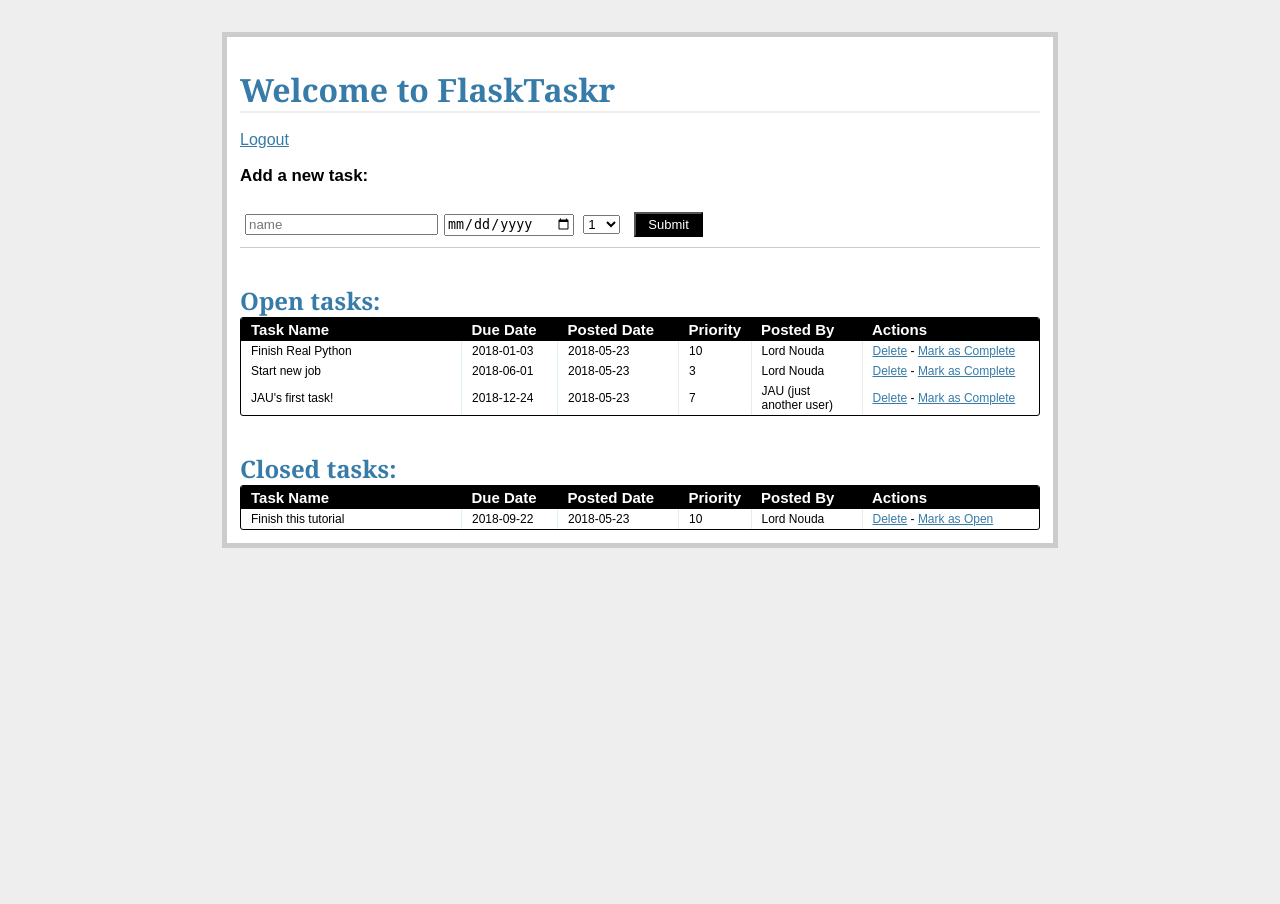
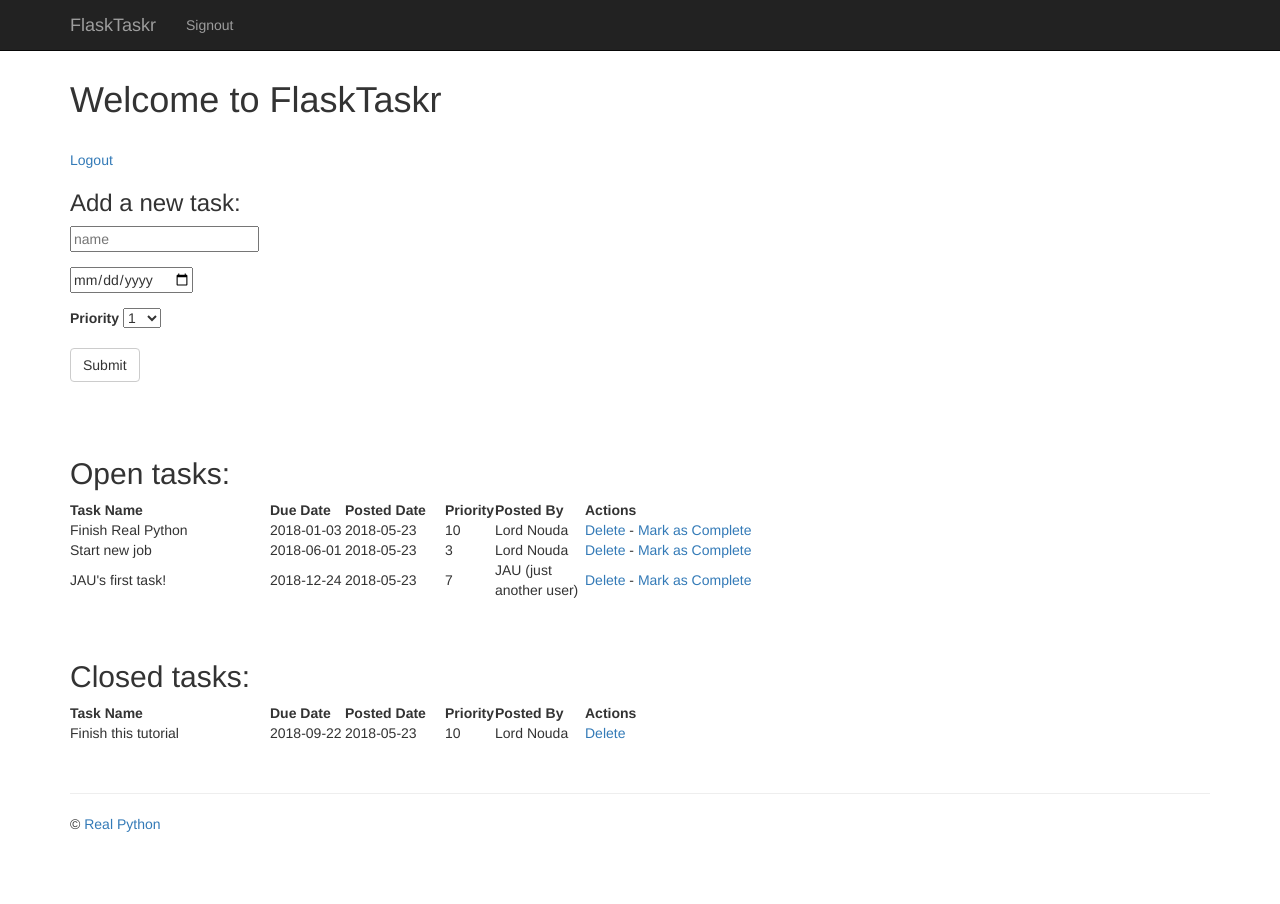
Before and after one commit to LordNouda/FlaskTaskr, a Flask app: page /tasks/ in a window 1280 px wide. Before the commit the page ends 548 px from the top, so only its background shows below. Run offline with Flask 2, Linux system fonts and the light colour scheme; a user stored in the database is signed in; data comes from the database, SQL or seed files in the repository; both versions use the stored data as it was after the commit; some libraries are stand-ins or nearby versions.

Commit message:
Template update
Updated html templates and css to make everything more beautiful.

```diff
--- a/project/requirements.txt
+++ b/project/requirements.txt
@@ -1,10 +1,12 @@
 click==6.7
+coverage==4.5.1
 Flask==1.0.2
 Flask-SQLAlchemy==2.3.2
 Flask-WTF==0.14.2
 itsdangerous==0.24
 Jinja2==2.10
 MarkupSafe==1.0
+nose==1.3.7
 SQLAlchemy==1.2.7
 Werkzeug==0.14.1
 WTForms==2.1
--- a/project/static/css/main.css
+++ b/project/static/css/main.css
@@ -1,146 +1,16 @@
 body {
-  font-family: sans-serif;
-  background: #eee;
+    padding: 60px 0;
+    background: #ffffff;
 }
 
-a, h1, h2 {
-  color: #377BA8;
+.footer {
+    padding-top: 30px;
 }
-
-h1, h2 {
-  font-family: 'Georgia', serif;
-  margin: 0;
-}
-
-h1 {
-  border-bottom: 2px solid #eee;
-}
-
-h2 {
-  font-size: 1.5em;
-}
-
-label {
-  display: block;
-  font-weight: bold;
-}
-
-.page {
-  margin: 2em auto;
-  width: 50em;
-  border: 5px solid #ccc;
-  padding: 0.8em;
-  background: white;
-}
-
-.entries {
-  list-style: none;
-  margin: 0;
-  padding: 0;
-}
-
-.entries li {
-  margin: 0.8em 1.2em;
-}
-
-.entries li h2 {
-  margin-left: -1em;
-}
-
-.add-task {
-  font-size: 0.9em;
-  border-bottom: 1px solid #ccc;
-}
-.add-task dl {
-  font-weight: bold;
-}
-
-.metanav {
-  text-align: right;
-  font-size: 0.8em;
-  padding: 0.3em;
-  margin-bottom: 1em;
-  background: #fafafa;
-}
-
-.flash {
-  background: #CEE5F5;
-  padding: 0.5em;
-}
-
 .error {
-  color: red;
-  font-size: .8em;
-  background-color: #ffffff;
+    color: red;
+    font-size: .8em;
 }
 
 .input-group {
-  margin-bottom: 15px;
+    margin: 15px 0;
 }
-
-.inline-form .input-group {
-    display: inline-block;
-    margin: 10px 5px;
-}
-
-.input-group input {
-    width: 100%;
-}
-
-.datagrid table {
-  border-collapse: collapse;
-  text-align: left;
-  width: 100%;
-}
-
-.datagrid {
-  background: #fff;
-  overflow: hidden;
-  border: 1px solid #000000;
-  border-radius: 3px;
-}
-
-.datagrid table td, .datagrid table th {
-  padding: 3px 10px;
-}
-
-.datagrid table thead th {
-  background-color:#000000;
-  color:#FFFFFF;
-  font-size: 15px;
-  font-weight: bold;
-}
-.datagrid table thead th:first-child {
-  border: none;
-}
-
-.datagrid table tbody td {
-  color: #000000;
-  border-left: 1px solid #E1EEF4;
-  font-size: 12px;
-  font-weight: normal;
-}
-
-.datagrid table tbody .alt td {
-  background: #E1EEF4;
-  color: #000000;
-}
-
-.datagrid table tbody td:first-child {
-  border-left: none;
-}
-
-.datagrid table tbody tr:last-child td {
-  border-bottom: none;
-}
-
-.button {
-  background-color:#000;
-  display:inline-block;
-  color:#ffffff;
-  font-size:13px;
-  padding:3px 12px;
-  margin: 0;
-  text-decoration:none;
-  position:relative;
-}
--- a/project/templates/_base.html
+++ b/project/templates/_base.html
@@ -1,30 +1,64 @@
 <!DOCTYPE html>
-<html lang="en" dir="ltr">
+<html lang="en">
   <head>
     <meta charset="utf-8">
-        <title>Welcome to FlaskTaskr!!</title>
+    <meta http-equiv="X-UA-Compatible" content="IE=edge">
+    <meta name="viewport" content="width=device-width, initial-scale=1">
+    <meta name="description" content="">
+    <meta name="author" content="">
+    <title>Welcome to FlaskTaskr!!!</title>
+    <!-- styles -->
+    <link href="//maxcdn.bootstrapcdn.com/bootswatch/3.3.4/yeti/bootstrap.min.css" rel="stylesheet">
     <link rel="stylesheet" href="{{ url_for('static', filename='css/main.css') }}">
   </head>
   <body>
-        <div class="page">
+
+    <div class="navbar navbar-inverse navbar-fixed-top" role="navigation">
+      <div class="container">
+        <div class="navbar-header">
+          <button type="button" class="navbar-toggle" data-toggle="collapse" data-target=".navbar-collapse">
+            <span class="sr-only">Toggle navigation</span>
+            <span class="icon-bar"></span>
+            <span class="icon-bar"></span>
+            <span class="icon-bar"></span>
+          </button>
+          <a class="navbar-brand" href="/">FlaskTaskr</a>
+        </div>
+        <div class="collapse navbar-collapse">
+          <ul class="nav navbar-nav">
+            {% if not session.logged_in %}
+              <li><a href="/register">Signup</a></li>
+            {% else %}
+              <li><a href="/logout">Signout</a></li>
+            {% endif %}
+          </ul>
+        </div><!--/.nav-collapse -->
+      </div>
+    </div>
+
+    <div class="container">
+      <div class="content">
+
         {% for message in get_flashed_messages() %}
-            <div class="flash">
-                {{ message }}
-            </div>
+          <div class="alert alert-success">{{ message }}</div>
         {% endfor %}
 
-            {% if  error %}
-            <div class="error">
-                <strong>Error:</strong>
-                {{ error }}
-            </div>
+        {% if error %}
+          <div class="error"><strong>Error:</strong> {{ error }}</div>
         {% endif %}
-
-            <br/>
 
         {% block content %}
         {% endblock %}
 
       </div>
+      <div class="footer">
+        <hr>
+        <p>&copy; <a href="https://www.realpython.com">Real Python</a></p>
+      </div>
+    </div><!-- /.container -->
+
+    <!-- scripts -->
+    <script src="//code.jquery.com/jquery-1.11.3.min.js"></script>
+    <script src="//maxcdn.bootstrapcdn.com/bootstrap/3.3.4/js/bootstrap.min.js"></script>
   </body>
 </html>
--- a/project/templates/tasks.html
+++ b/project/templates/tasks.html
@@ -6,41 +6,41 @@
 <a href="{{ url_for('logout') }}">Logout</a>
 <div class="add-task">
   <h3>Add a new task:</h3>
-  <form action="{{ url_for('new_task') }}" method="post" class="inline-form">
+    <form action="{{ url_for('new_task') }}" method="post">
       {{ form.csrf_token }}
-    <div class="input-group">
+      <div class="form-group">
         {{ form.name(placeholder="name") }}
         {% if form.name.errors %}
-        <div class="error">
+          <span class="error">
             {% for error in form.name.errors %}
-            {{error}}
+              {{ error }}
             {% endfor %}
-        </div>
+          </span>
         {% endif %}
       </div>
-    <div class="input-group">
+      <div class="form-group">
         {{ form.due_date(placeholder="due date") }}
         {% if form.due_date.errors %}
-        <div class="error">
+          <span class="error">
             {% for error in form.due_date.errors %}
-            {{error}}
+              {{ error }}
             {% endfor %}
-        </div>
+          </span>
         {% endif %}
       </div>
-    <div class="input-group">
-      {{ form.priority(placeholder="priority") }}
+      <div class="form-group">
+        {{ form.priority.label }}
+        {{ form.priority }}
         {% if form.priority.errors %}
-        <div class="error">
+          <span class="error">
             {% for error in form.priority.errors %}
-            {{error}}
+              {{ error }}
             {% endfor %}
-        </div>
+          </span>
         {% endif %}
       </div>
-    <div class="input-group">
-      <button class="button" type="submit">Submit</button>
-    </div>
+      <div class="form-group"><input class="btn btn-default" type="submit" value="Submit"></div>
+    </form>
 </div>
 <div class="entries">
   <br>
@@ -98,8 +98,7 @@
           <td width="50px">{{ task.priority }}</td>
           <td width="90px">{{ task.poster.name }}</td>
           <td>
-             <a href="{{ url_for('delete_entry', task_id = task.task_id) }}">Delete</a>  -
-             <a href="{{ url_for('reopen', task_id = task.task_id) }}">Mark as Open</a>
+             <a href="{{ url_for('delete_entry', task_id = task.task_id) }}">Delete</a>
           </td>
         </tr>
       {% endfor %}
--- a/project/views.py
+++ b/project/views.py
@@ -91,8 +91,6 @@ def login():
                 return redirect(url_for('tasks'))
             else:
                 error = 'Invalid Credentials. Please try again.'
-        else:
-            error = 'Both fields are required.'
     return render_template('login.html', form=form, error=error)
 
 
```
Also changed, not shown: project/templates/login.html (+11 -14 lines), project/templates/register.html (+10 -18 lines), project/test.db, 2 other files. Lines whose indentation alone changed are shown as unchanged.
